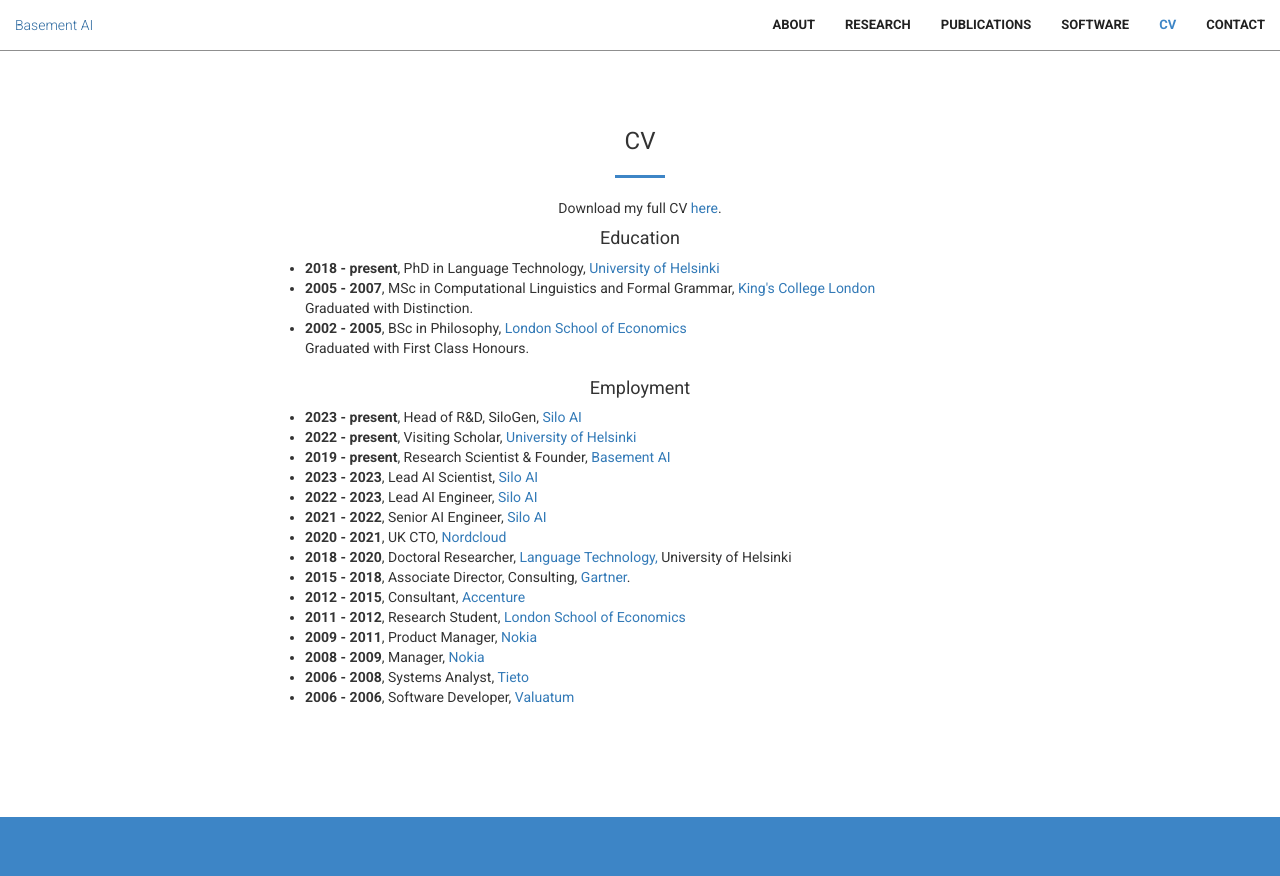
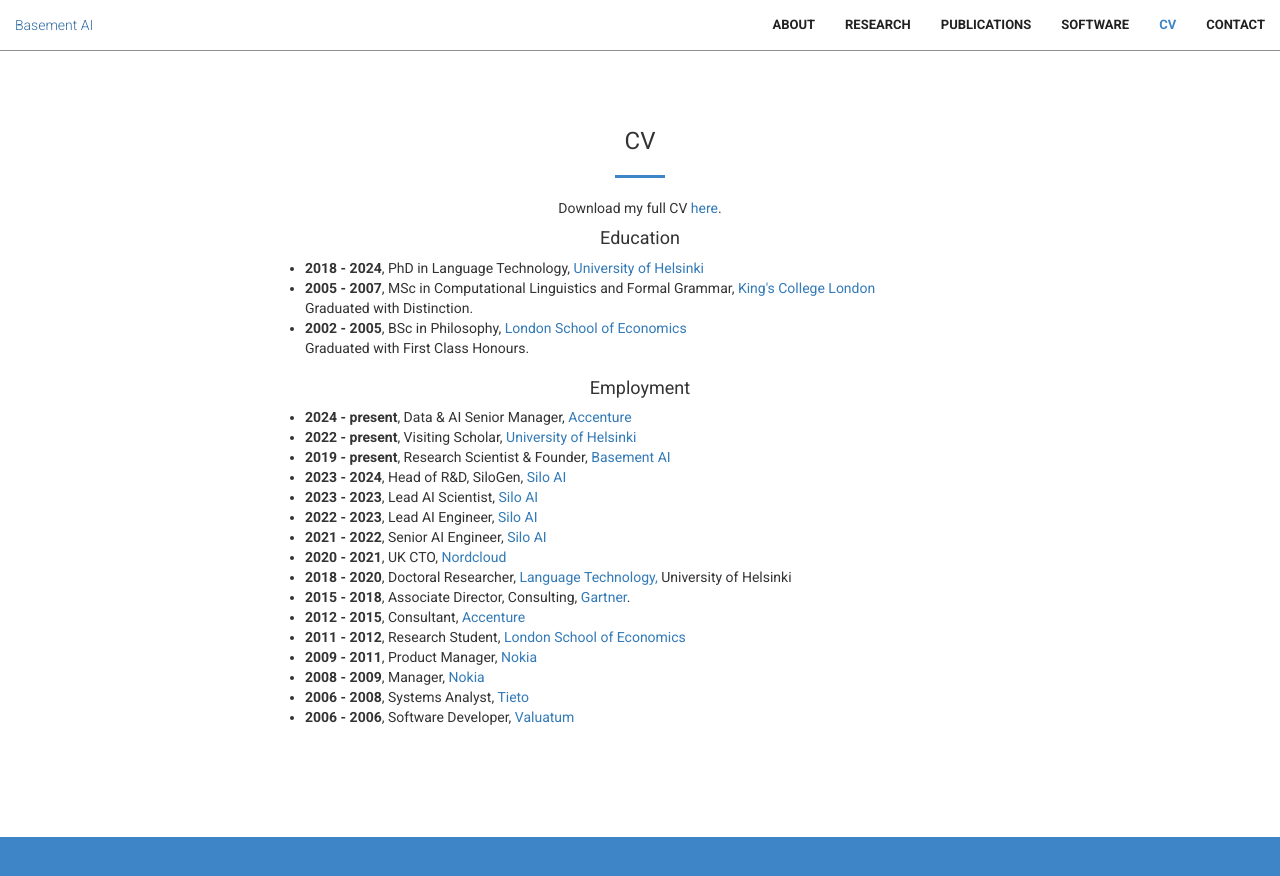
Before and after one commit to Basement-AI/aarne, a Jekyll site: the page built from index.html, in a window 1280 px wide and 900 px high, scrolled down 4412 px. Shown: the top 876 px of the window. Built offline with Jekyll 4.4.1, drawn with Linux system fonts in a browser that asks for light colours.

Commit message:
Update cv.html
updates to cv

```diff
--- a/_includes/cv.html
+++ b/_includes/cv.html
@@ -9,7 +9,7 @@
           </div>
               <div class="col-lg-8 col-lg-offset-2 text-left">
               <ul>
-                <li><strong>2018 - present</strong>, PhD in Language Technology, <a title="University of Helsinki" href="http://www.helsinki.fi/university">University of Helsinki</a></li>
+                <li><strong>2018 - 2024</strong>, PhD in Language Technology, <a title="University of Helsinki" href="http://www.helsinki.fi/university">University of Helsinki</a></li>
                 <li><strong>2005 - 2007</strong>, MSc in Computational Linguistics and Formal Grammar, <a title="KCL" href="http://www.kcl.ac.uk/">King's College London</a><br />Graduated with Distinction.</li>
                 <li><strong>2002 - 2005</strong>, BSc in Philosophy, <a title="LSE" href="http://www2.lse.ac.uk/home.aspx">London School of Economics</a><br />Graduated with First Class Honours.</li>
               </ul>
@@ -19,9 +19,10 @@
             </div>
               <div class="col-lg-8 col-lg-offset-2 text-left">
               <ul>
-                <li><strong>2023 - present</strong>, Head of R&D, SiloGen, <a title="Silo AI" href="https://silo.ai">Silo AI</a></li>
+                <li><strong>2024 - present</strong>, Data & AI Senior Manager, <a title="Accenture" href="http://www.accenture.com/strategy/">Accenture</a></li>
                 <li><strong>2022 - present</strong>, Visiting Scholar, <a title="University of Helsinki" href="https://www.helsinki.fi">University of Helsinki</a></li>
                 <li><strong>2019 - present</strong>, Research Scientist & Founder, <a title="Basement AI" href="https://basement.ai">Basement AI</a></li>
+                <li><strong>2023 - 2024</strong>, Head of R&D, SiloGen, <a title="Silo AI" href="https://silo.ai">Silo AI</a></li>
                 <li><strong>2023 - 2023</strong>, Lead AI Scientist, <a title="Silo AI" href="https://silo.ai">Silo AI</a></li>
                 <li><strong>2022 - 2023</strong>, Lead AI Engineer, <a title="Silo AI" href="https://www.silo.ai">Silo AI</a></li>
                 <li><strong>2021 - 2022</strong>, Senior AI Engineer, <a title="Silo AI" href="https://www.silo.ai">Silo AI</a></li>
```
